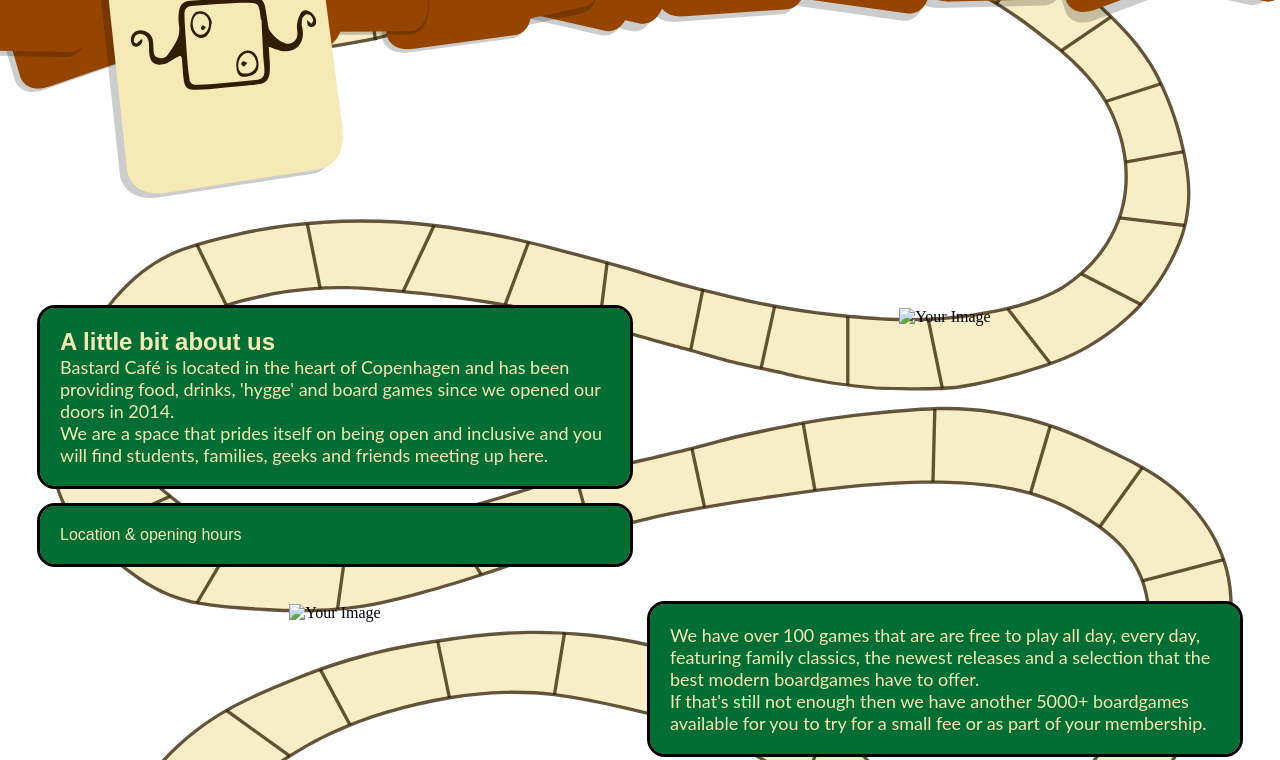
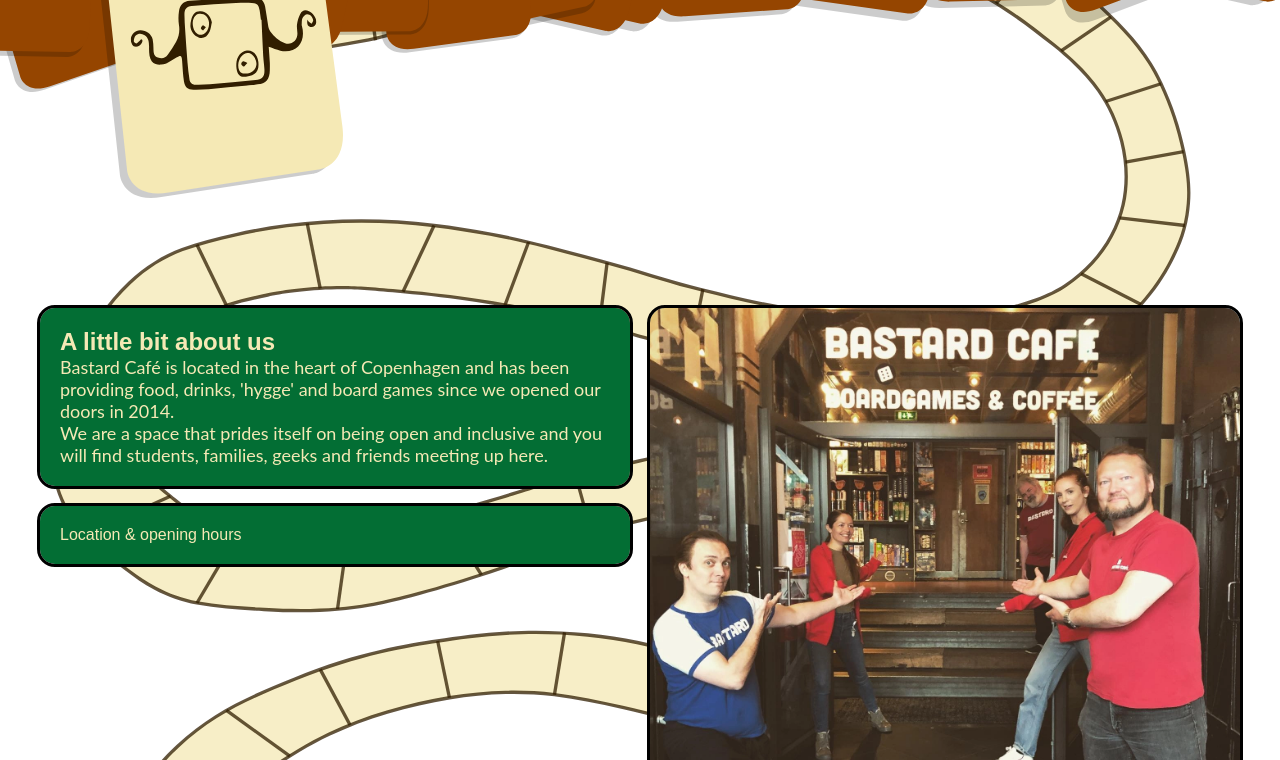
Before and after one commit to SebSchyb/projektet, a plain HTML site: page about.html in a window 1280 px wide. Shown: the part 192-952 px from the top of the page. Drawn offline with Linux system fonts and the light colour scheme; a web font is replaced by a local one.

Commit message:
Fikset mere 'about'

```diff
--- a/about.html
+++ b/about.html
@@ -45,12 +45,12 @@
                     geeks and friends
                     meeting up here.</p>
             </div>
-            <div class="image-box-2_2"><img src="your-image.jpg" alt="Your Image"></div>
+            <div class="image-box-2_2"><img src="billeder/foodbilleder/aboutimg2.webp" alt="About1"></div>
             <div class="text-box-1_2">
                 Location &amp; opening hours
             </div>
 
-            <div class="image-box-3_2"><img src="your-image.jpg" alt="Your Image"></div>
+            <div class="image-box-3_2"><img src="billeder/foodbilleder/aboutimg1.webp" alt="About2"></div>
             <div class="text-box-2_3">
                 <p>We have over 100 games that are are free to play all day, every day, featuring
                     family classics, the newest releases and
--- a/css/about.css
+++ b/css/about.css
@@ -99,6 +99,9 @@ p {
 .image-box-2_2 img {
   max-width: 100%;
   height: auto;
+
+  outline: 3.5px solid #000;
+  border-radius: 15px;
 }
 
 .image-box-3_2 {
@@ -110,6 +113,9 @@ p {
 .image-box-3_2 img {
   max-width: 100%;
   height: auto;
+
+  outline: 3.5px solid #000;
+  border-radius: 15px;
 }
 
 .text-box-2_3 {
@@ -160,6 +166,7 @@ p {
     font-family: "cubano", sans-serif;
     padding: 20px;
     grid-column: 1;
+    grid-row: 2;
 
     border-radius: 15px;
     outline: 3.5px solid #000;
@@ -168,12 +175,15 @@ p {
   .image-box-2_2 {
     text-align: center;
     grid-column: 2;
-    grid-row: 1 / span 2;
+    grid-row: 1 / span 3;
   }
 
   .image-box-2_2 img {
     max-width: 100%;
     height: auto;
+
+    outline: 3.5px solid #000;
+    border-radius: 15px;
   }
 
   .image-box-3_2 {
@@ -184,6 +194,9 @@ p {
   .image-box-3_2 img {
     max-width: 100%;
     height: auto;
+
+    outline: 3.5px solid #000;
+    border-radius: 15px;
   }
 
   .text-box-2_3 {
--- a/css/food.css
+++ b/css/food.css
@@ -69,8 +69,8 @@ p {
 
 .footer-img {
   width: 100%;
-  grid-column: 1;
-  grid-row: 2;
+  grid-column: 3;
+  grid-row: 1;
 }
 
 .footer-content {
@@ -79,7 +79,7 @@ p {
 }
 
 .footer-content2 {
-  grid-column: 2 / span 3;
+  grid-column: 2;
   grid-row: 1;
 }
 
```
Also changed, not shown: billeder/foodbilleder/aboutimg1.webp (added), billeder/foodbilleder/aboutimg2.webp (added).
